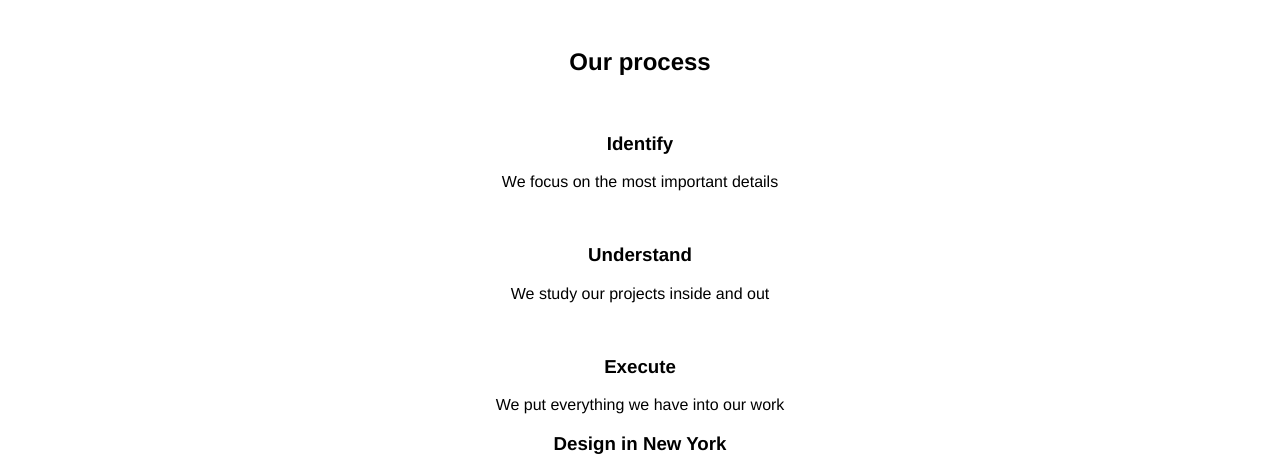
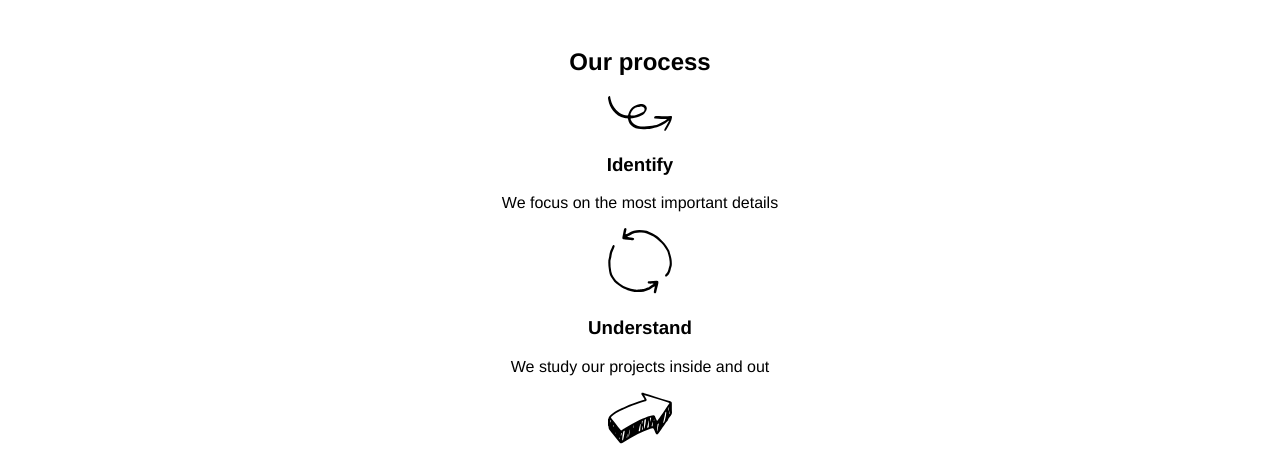
Before and after one commit to jfrantiskova/broadway, a plain HTML site: page index.html in a window 1280 px wide. Shown: the part 335-799 px from the top of the page. Drawn offline with Linux system fonts and the light colour scheme.

Commit message:
vlozene obrazky v textu

```diff
--- a/index.html
+++ b/index.html
@@ -6,7 +6,7 @@
     <link href="./resources/css/style.css" type="text/css" rel="stylesheet"/>
   </head>
   <body>
-    <div>
+
     <nav>
       <h1>Broadway Design<h1/>
         <ul>
@@ -17,17 +17,17 @@
           <li>Contact</li>
         </ul>
     </nav>
-    </div>
+
       <h2>Our process</h2>
-      <img src=""/>
+      <img src="./resources/identify.svg"/>
       <h3>Identify</h3>
       <p>We focus on the most important details
       </p>
-      <img src=""/>
+      <img src="./resources/understand.svg"/>
       <h3>Understand</h3>
         <p>We study our projects inside and out
         </p>
-        <img src=""/>
+        <img src="./resources/execute.svg"/>
       <h3>Execute</h3>
         <p>We put everything we have into our work
         </p>
--- a/resources/css/style.css
+++ b/resources/css/style.css
@@ -11,6 +11,6 @@ li{
   font-size: 18px;
   color: white;
 }
-div{
+nav{
   background: url(https://s3.amazonaws.com/codecademy-content/programs/freelance-one/broadway/images/the-flatiron-building.png)
 }
```
Also changed, not shown: resources/execute.svg (added), resources/understand.svg (added).
